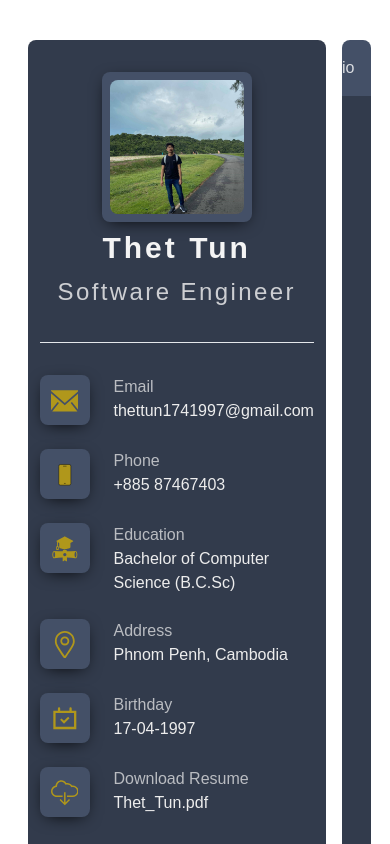
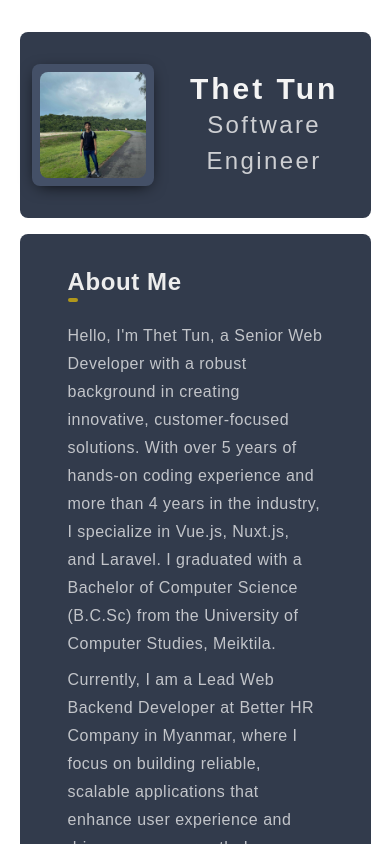
Before and after one commit to thettun17/portfolio, a Next.js app: page / in a window 390 px wide. Shown: the top 844 px of the page. Built offline with nearby package versions, Linux system fonts and the light colour scheme.

Commit message:
responsive design

```diff
--- a/app/globals.css
+++ b/app/globals.css
@@ -42,11 +42,13 @@ body {
 }
 
 .sticy-sidebar {
-  position: sticky;
   left: 0;
-  top: 2.5rem;
+  top: 0;
 }
 
+.non-sticky {
+  position: relative;
+}
 .skill-container {
   width: 100px;
   padding-top: 10px;
--- a/app/layout.tsx
+++ b/app/layout.tsx
@@ -30,12 +30,12 @@ export default function RootLayout({
       <body
         className={`${geistSans.variable} ${geistMono.variable} antialiased`}
       >
-        <div className="mt-10 w-[90%] mx-auto">
-          <div className="flex flex-row gap-x-4 my-8">
-            <div className="w-1.8/6">
+        <div className="w-[90%] mx-auto relative">
+          <div className="flex laptop:flex-row tablet:flex-col gap-4 my-8 w-full static">
+            <div className="laptop:w-2/6 tablet:w-full rounded-lg bg-primaryColor sticy-sidebar laptop:sticky tablet:static h-full">
               <Sidebar />
             </div>
-            <div className="w-5/6 bg-primaryColor relative rounded-lg overflow-y-auto">
+            <div className="laptop:w-5/6 tablet:w-full bg-primaryColor laptop:relative rounded-lg overflow-y-auto">
               <Navbar />
               <div className="px-12 my-8">{children}</div>
             </div>
--- a/components/Portfolio.tsx
+++ b/components/Portfolio.tsx
@@ -8,6 +8,7 @@ export default function Portfolio() {
         <div className="rounded-md border-2 bg-iconColor border-iconColor w-[4%]"></div>
       </h2>
       <div className="flex w-full gap-x-7 mt-[30px]">
+        {/* BetterHr */}
         <div className="image-area h-[400px] w-2/4">
           <img
             src="/portfolio/better_hr.png"
--- a/components/layouts/Navbar.tsx
+++ b/components/layouts/Navbar.tsx
@@ -5,8 +5,8 @@ export default function Navbar() {
   const pathName = usePathname();
   const isActive = (path: String): boolean => pathName === path;
   return (
-    <div className="absolute top-0 right-0 z-10">
-      <div className="flex gap-x-10 bg-secondaryColor p-4 rounded-bl-lg text-white/80">
+    <div className="absolute laptop:top-0 laptop:right-0 z-10 tablet:bottom-0 tablet:right-0 ">
+      <div className="flex gap-x-10 bg-secondaryColor p-4 laptop:rounded-bl-lg tablet:rounded- text-white/80">
         <Link href="/" className={isActive('/') ? 'active' : ''}>About</Link>
         <Link href="/resume" className={isActive('/resume') ? 'active' : ''}>Resume</Link>
         <Link href="/portfolio" className={isActive('/portfolio') ? 'active' : ''}>Porfolio</Link>
--- a/components/layouts/Sidebar.tsx
+++ b/components/layouts/Sidebar.tsx
@@ -2,10 +2,9 @@ import Link from "next/link";
 
 export default function Sidebar() {
   return (
-    <div className="bg-primaryColor rounded-lg ml-2 flex flex-col px-3 sticy-sidebar">
-      <div className="my-8">
+    <div className="px-3 my-8">
       {/* Profile Part */}
-        <div className="text-customWhite flex flex-col items-center gap-y-2">
+      <div className="text-customWhite flex laptop:flex-col tablet:flex-row items-center text-center gap-4">
         <div className="rounded-lg w-[150px] bg-secondaryColor custom-shadow p-2">
           <img
             src="/images/profile.jpg"
@@ -14,15 +13,19 @@ export default function Sidebar() {
             className="rounded-lg w-[150px]"
           />
         </div>
+        <div>
           <h2 className="text-3xl">Thet Tun</h2>
           <p className="text-md text-customWhite/80">Software Engineer</p>
         </div>
+      </div>
       {/* Divider */}
+      <div className="tablet:hidden laptop:block">
         <div className="border-b border-gray-200 my-8"></div>
         {/* Contant Par */}
-        <div className="flex flex-wrap flex-col gap-y-6">
+        {/* <div className="w-full flex laptop:flex-col tablet:flex-row tablet:flex-wrap gap-6"> */}
+        <div className="w-full grid gap-6 tablet:grid-cols-2 laptop:grid-cols-1">
           {/* Email */}
-          <div className="flex flex-row justify-normal gap-x-6">
+          <div className="flex flex-row gap-x-6">
             <div className="rounded-lg w-[50px] h-[50px] flex-none p-[0.7rem] bg-secondaryColor custom-shadow">
               <svg
                 className="fill-iconColor"
@@ -43,7 +46,7 @@ export default function Sidebar() {
             </div>
           </div>
           {/* Phone */}
-          <div className="flex flex-row justify-normal gap-x-6">
+          <div className="flex flex-row gap-x-6">
             <div className="rounded-lg w-[50px] h-[50px] flex-none p-[0.7rem] bg-secondaryColor custom-shadow">
               <svg
                 className="fill-iconColor"
@@ -64,7 +67,7 @@ export default function Sidebar() {
             </div>
           </div>
           {/* Education */}
-          <div className="flex flex-row justify-normal gap-x-6">
+          <div className="flex flex-row gap-x-6">
             <div className="rounded-lg w-[50px] h-[50px] flex-none p-[0.7rem] bg-secondaryColor custom-shadow">
               <svg
                 className="fill-iconColor"
@@ -87,7 +90,7 @@ export default function Sidebar() {
             </div>
           </div>
           {/* Address */}
-          <div className="flex flex-row justify-normal gap-x-6">
+          <div className="flex flex-row gap-x-6">
             <div className="rounded-lg w-[50px] h-[50px] flex-none p-[0.7rem] bg-secondaryColor custom-shadow">
               <svg
                 className="fill-iconColor"
@@ -127,7 +130,7 @@ export default function Sidebar() {
             </div>
           </div>
           {/* Birthday */}
-          <div className="flex flex-row justify-normal gap-x-6">
+          <div className="flex flex-row gap-x-6">
             <div className="rounded-lg w-[50px] h-[50px] flex-none p-[0.7rem] bg-secondaryColor custom-shadow">
               <svg
                 className="fill-iconColor"
@@ -148,7 +151,7 @@ export default function Sidebar() {
             </div>
           </div>
           {/* Download Resume */}
-          <div className="flex flex-row justify-normal gap-x-6">
+          <div className="flex flex-row gap-x-6">
             <div className="rounded-lg w-[50px] h-[50px] flex-none p-[0.7rem] bg-secondaryColor custom-shadow">
               <svg
                 height="100%"
@@ -193,7 +196,6 @@ export default function Sidebar() {
             </div>
           </div>
         </div>
-
         <div className="flex justify-center gap-x-3 mt-10">
           <Link
             href="https://web.facebook.com/thet1112019/"
@@ -265,11 +267,20 @@ export default function Sidebar() {
             target="_blank"
             className="w-[35px] h-[35px] custom-shadow rounded-full"
           >
-            <svg  width="100%"
+            <svg
+              width="100%"
               className="github"
-              height="100%" viewBox="0 0 48 48" id="Layer_2" data-name="Layer 2" xmlns="http://www.w3.org/2000/svg">
+              height="100%"
+              viewBox="0 0 48 48"
+              id="Layer_2"
+              data-name="Layer 2"
+              xmlns="http://www.w3.org/2000/svg"
+            >
               <title>thettun17</title>
-                <path className="fill-slate-500" d="M24,2.5a21.5,21.5,0,0,0-6.8,41.9c1.08.2,1.47-.46,1.47-1s0-1.86,0-3.65c-6,1.3-7.24-2.88-7.24-2.88A5.7,5.7,0,0,0,9,33.68c-1.95-1.33.15-1.31.15-1.31a4.52,4.52,0,0,1,3.29,2.22c1.92,3.29,5,2.34,6.26,1.79a4.61,4.61,0,0,1,1.37-2.88c-4.78-.54-9.8-2.38-9.8-10.62a8.29,8.29,0,0,1,2.22-5.77,7.68,7.68,0,0,1,.21-5.69s1.8-.58,5.91,2.2a20.46,20.46,0,0,1,10.76,0c4.11-2.78,5.91-2.2,5.91-2.2a7.74,7.74,0,0,1,.21,5.69,8.28,8.28,0,0,1,2.21,5.77c0,8.26-5,10.07-9.81,10.61a5.12,5.12,0,0,1,1.46,4c0,2.87,0,5.19,0,5.9s.39,1.24,1.48,1A21.5,21.5,0,0,0,24,2.5"/>
+              <path
+                className="fill-slate-500"
+                d="M24,2.5a21.5,21.5,0,0,0-6.8,41.9c1.08.2,1.47-.46,1.47-1s0-1.86,0-3.65c-6,1.3-7.24-2.88-7.24-2.88A5.7,5.7,0,0,0,9,33.68c-1.95-1.33.15-1.31.15-1.31a4.52,4.52,0,0,1,3.29,2.22c1.92,3.29,5,2.34,6.26,1.79a4.61,4.61,0,0,1,1.37-2.88c-4.78-.54-9.8-2.38-9.8-10.62a8.29,8.29,0,0,1,2.22-5.77,7.68,7.68,0,0,1,.21-5.69s1.8-.58,5.91,2.2a20.46,20.46,0,0,1,10.76,0c4.11-2.78,5.91-2.2,5.91-2.2a7.74,7.74,0,0,1,.21,5.69,8.28,8.28,0,0,1,2.21,5.77c0,8.26-5,10.07-9.81,10.61a5.12,5.12,0,0,1,1.46,4c0,2.87,0,5.19,0,5.9s.39,1.24,1.48,1A21.5,21.5,0,0,0,24,2.5"
+              />
             </svg>
           </Link>
         </div>
--- a/tailwind.config.ts
+++ b/tailwind.config.ts
@@ -7,16 +7,6 @@ const config: Config = {
     "./app/**/*.{js,ts,jsx,tsx,mdx}",
   ],
   theme: {
-    screens: {
-      'tablet': '640px',
-      // => @media (min-width: 640px) { ... }
-
-      'laptop': '1024px',
-      // => @media (min-width: 1024px) { ... }
-
-      'desktop': '1280px',
-      // => @media (min-width: 1280px) { ... }
-    },
     fontSize: {
       sm: [
         "13px",
@@ -60,6 +50,16 @@ const config: Config = {
         iconColor: "#b0971b",
       },
     },
+    screens: {
+      tablet: "320px",
+      // => @media (min-width: 640px) { ... }
+
+      laptop: "1024px",
+      // => @media (min-width: 1024px) { ... }
+
+      desktop: "1280px",
+      // => @media (min-width: 1280px) { ... }
+    },
   },
   plugins: [],
 };
```
Lines whose indentation alone changed are shown as unchanged.
